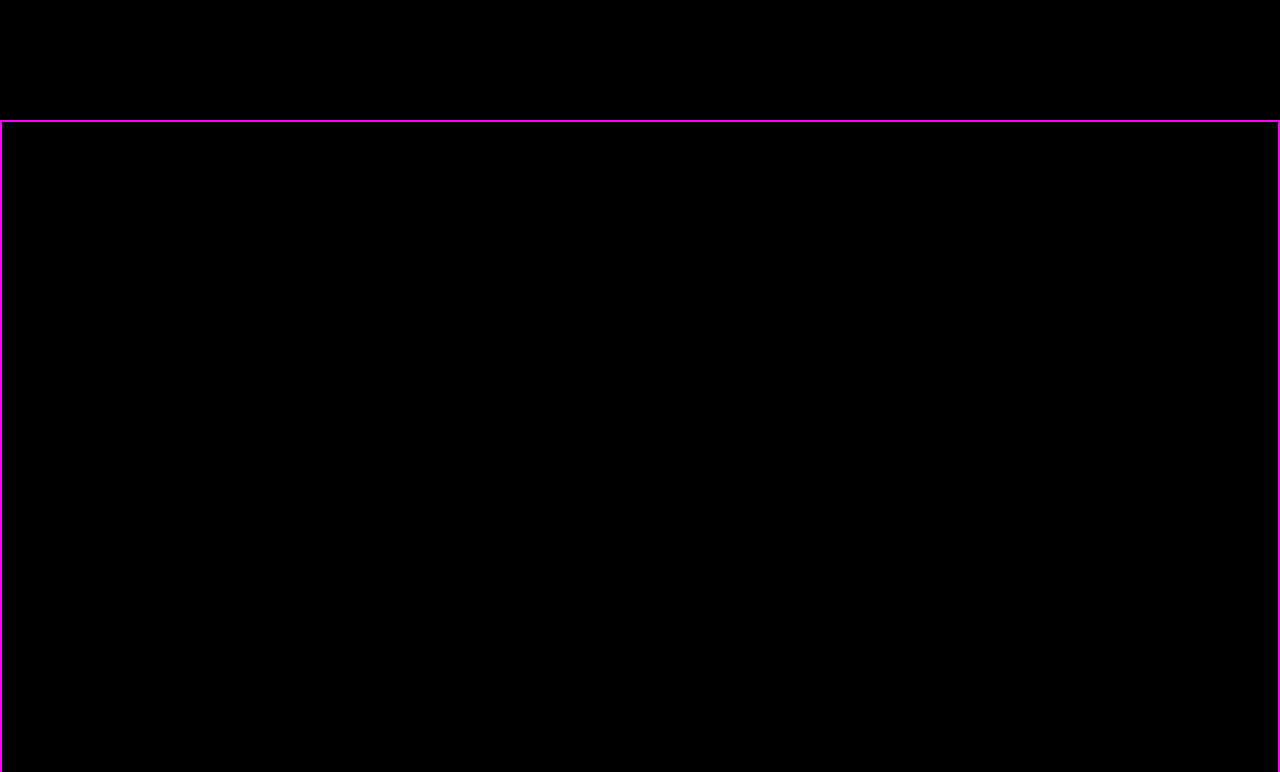
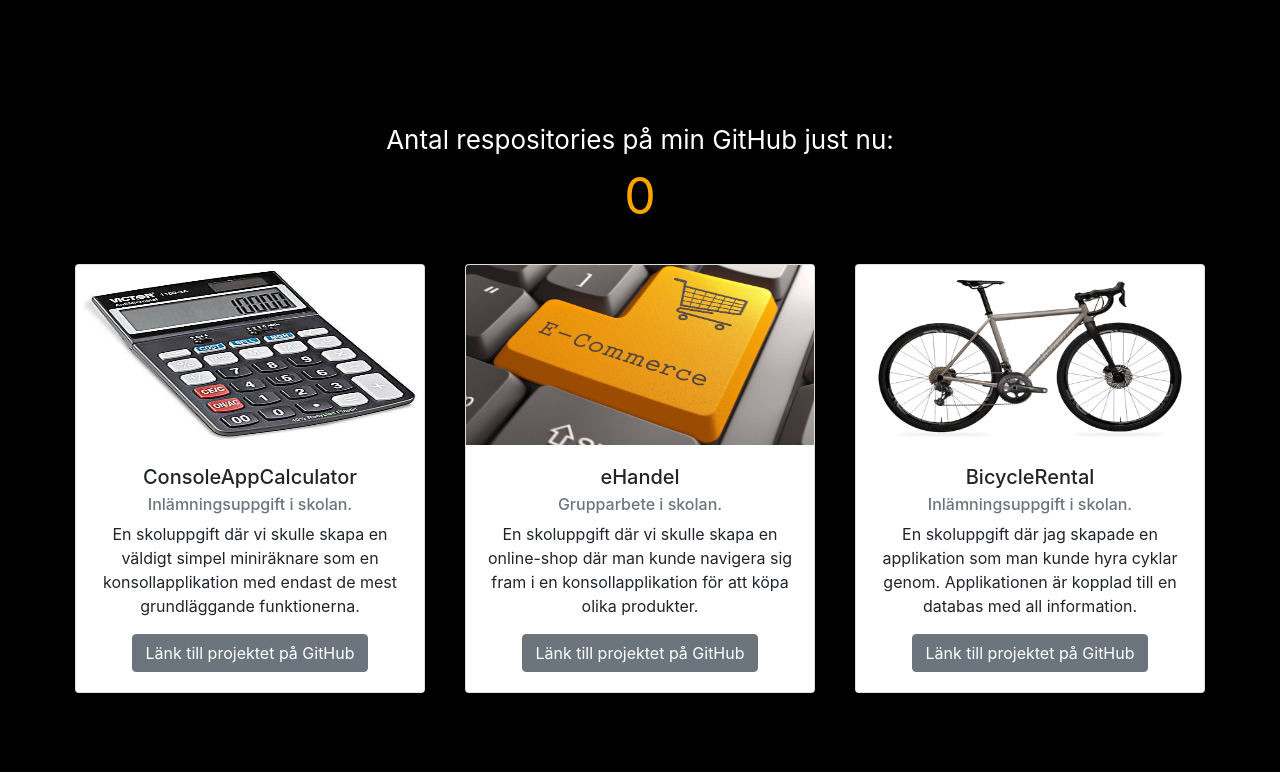
Before and after one commit to Kriistoffer/WebApplicationCV, a React (Create React App) app: page / in a window 1280 px wide. Shown: the part 1400-2172 px from the top of the page. Built offline with nearby package versions, Linux system fonts and the light colour scheme; no server answers.

Commit message:
Did the last editing on the projects page component and added the automatic fetch counter. Had to ditch my original ideas for data fectching, for now.

```diff
--- a/src/App.js
+++ b/src/App.js
@@ -18,7 +18,7 @@ function App() {
       <Navigationbar/>
       <Home/>
       <About/>
-      <Work/>
+      {/* <Work/> */}
       {/* <Education/> */}
       {/* <Qualifications/> */}
       <Projects/>
--- a/src/components/Navigationbar.js
+++ b/src/components/Navigationbar.js
@@ -39,7 +39,7 @@ function Navigationbar() {
                         duration={500}>
                         <NavButton value="Om" />
                     </Link>
-                    <Link onClick={() => setShowLinks(!showLinks)}
+                    {/* <Link onClick={() => setShowLinks(!showLinks)}
                         activeClass="active"
                         to="work"
                         spy={false}
@@ -47,13 +47,13 @@ function Navigationbar() {
                         offset={0}
                         duration={500}>
                         <NavButton value="Arbete" />
-                    </Link>
+                    </Link> */}
                     <Link onClick={() => setShowLinks(!showLinks)}
                         activeClass="active"
                         to="projects"
                         spy={false}
                         smooth={true}
-                        offset={0}
+                        offset={-240}
                         duration={500}>
                         <NavButton value="Projekt" />
                     </Link>
--- a/src/components/Projects.css
+++ b/src/components/Projects.css
@@ -2,6 +2,7 @@
     height: 100vh;
     width: 100%;
     justify-content: center;
+    text-align: center;
 }
 
 .text {
@@ -12,8 +13,17 @@
     width: 350px;
     height: 450px;
     display: inline-block;
-    margin-top: 3%;
-    margin-left: 10%;
+    margin: 30px 20px;
+}
+
+.top-section {
+    color: white;
+    font-size: 26px;
+}
+
+.repo-text {
+    color: orange;
+    font-size: 50px;
 }
 
 .div-border {
--- a/src/components/Projects.js
+++ b/src/components/Projects.js
@@ -5,11 +5,34 @@ import Pic1 from '../assets/calculator.png';
 import Pic2 from '../assets/ecommerce.jpg';
 import Pic3 from '../assets/bicycle.png';
 import Pic4 from '../assets/resume.jpg';
+import { FaBorderNone } from 'react-icons/fa';
 
 export class Projects extends Component {
+
+    constructor() {
+        super();
+        this.state = {
+            numOfRepos: 0,
+            name1: null
+        }
+    }
+
+    componentDidMount() {
+        fetch('https://api.github.com/users/Kriistoffer/repos')
+            .then(response => response.json())
+            .then(json => {
+                this.setState({
+                    numOfRepos: json.length
+                    // name1: json.name[0]
+                })
+            });
+    }
+
     render() {
         return (
+
             <div className="projects-section" id="projects">
+                <div className="top-section">Antal respositories på min GitHub just nu: <div className="repo-text"> {this.state.numOfRepos} </div></div>
                 <div className="card-div">
                     <ProjectCard
                         src={Pic1}
@@ -37,6 +60,7 @@ export class Projects extends Component {
                         src={Pic3}
                         alt="bicycle"
                         CardTitle="BicycleRental"
+                        // CardTitle={this.state.name1}
                         CardSubtitle="Inlämningsuppgift i skolan."
                         CardText="En skoluppgift där jag skapade en applikation som man kunde hyra cyklar genom. Applikationen är kopplad till en databas med all information."
                         a="https://github.com/Kriistoffer/BicycleRental"
```
